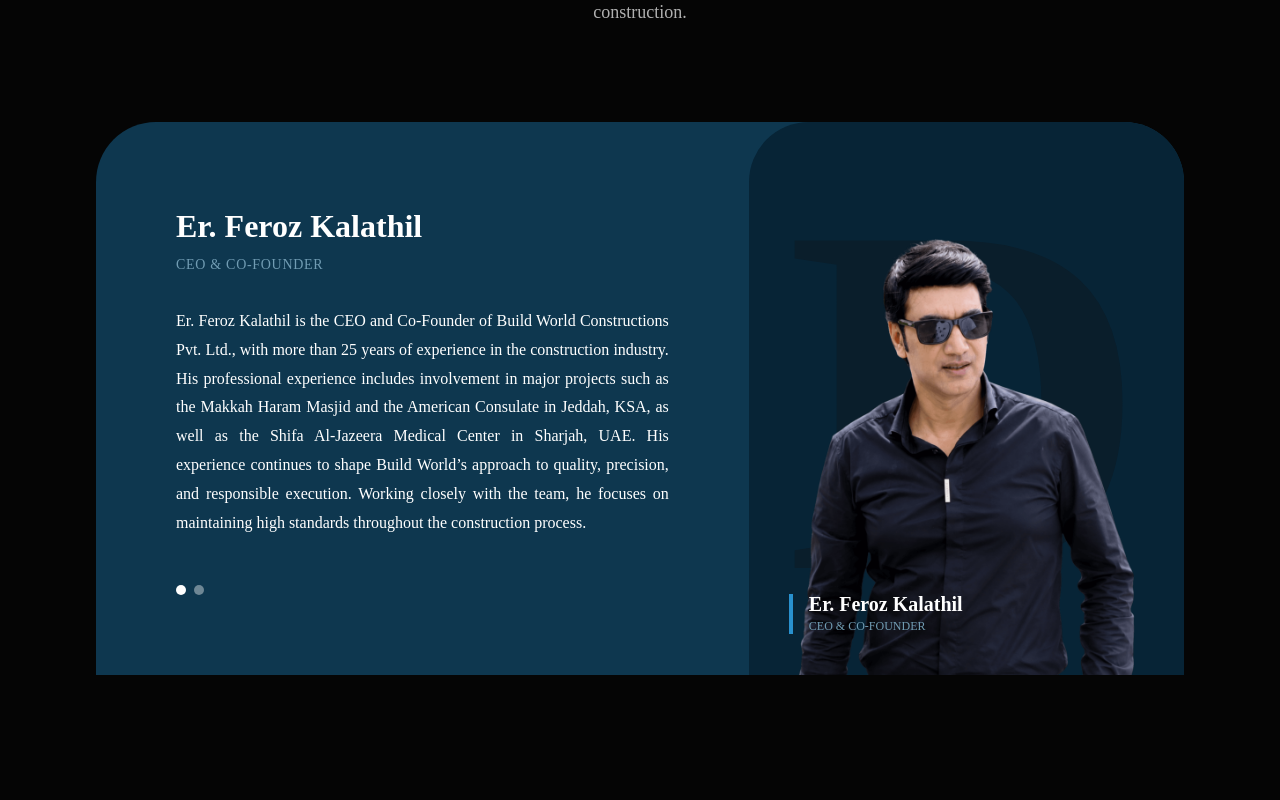
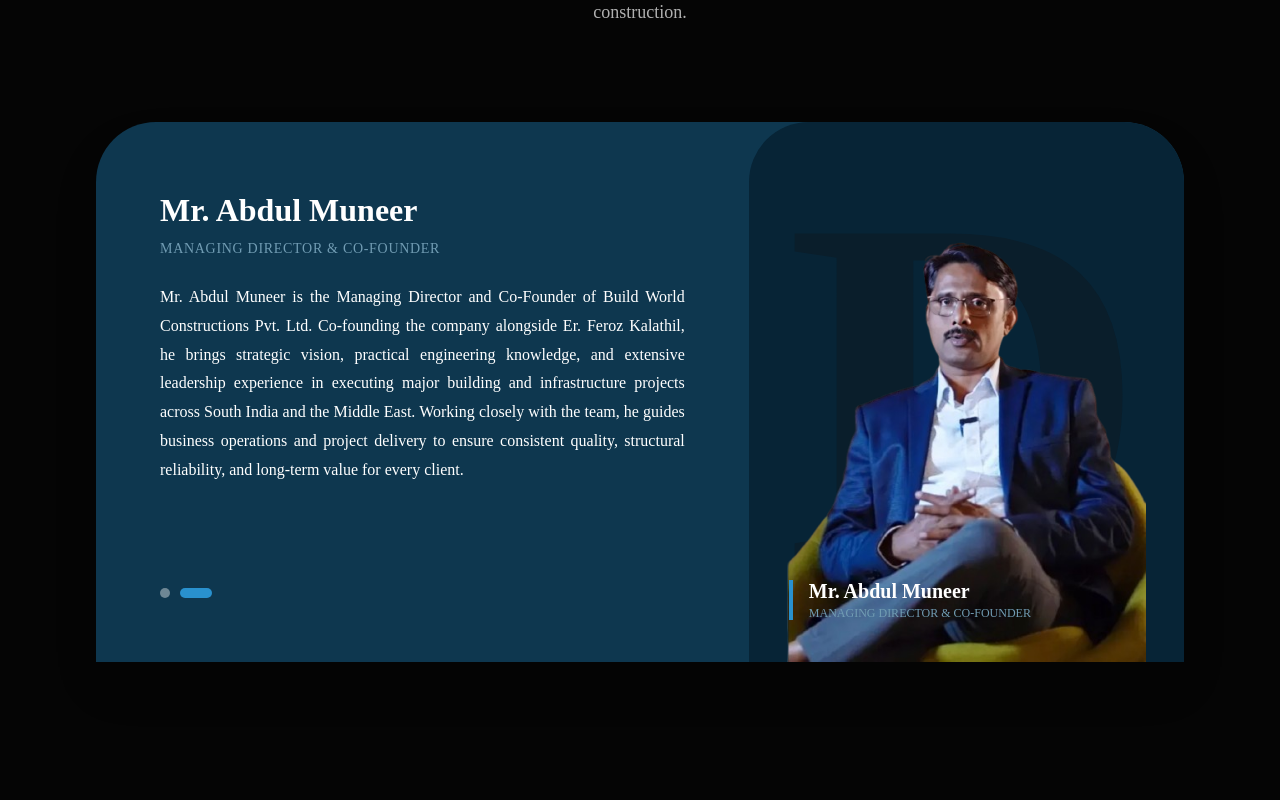
Before and after one commit to The-ASH-Corp/build-world, a Next.js app: page / in a window 1280 px wide. Shown: the part 2300-3100 px from the top of the page. Built offline with nearby package versions, Linux system fonts and the light colour scheme; no server answers; a web font is replaced by a local one.

Commit message:
feat: implement auto-playing team member carousel with added leadership data and styling refinements

```diff
--- a/components/Footer.tsx
+++ b/components/Footer.tsx
@@ -13,7 +13,7 @@
         <div className="md:w-1/3 flex flex-col items-start">
 
           <Image src="/images/GZGE9BLDIEh0JDNrm7SHDbdU8y4.png" alt="Build World Logo" width={200} height={60} className="h-12 md:h-16 w-auto object-contain" />
-          <p className="text-gray-400 text-xs leading-loose pr-8">
+          <p className="text-gray-400 text-sm leading-loose pr-8 font-bold">
             At Build World, we are dedicated to achieving excellence and ensuring customer happiness. With our uncompromising willpower and years of experience, we have built a strong reputation in the construction business.
           </p>
         </div>
--- a/components/ImagePreloader.tsx
+++ b/components/ImagePreloader.tsx
@@ -32,8 +32,10 @@
       if (aboutData.aboutPage.legacy?.image) {
         urlsToPreload.push(aboutData.aboutPage.legacy.image);
       }
-      if (aboutData.aboutPage.leadership?.image) {
-        urlsToPreload.push(aboutData.aboutPage.leadership.image);
+      if (aboutData.aboutPage.leadership?.members) {
+        aboutData.aboutPage.leadership.members.forEach((m) => {
+          if (m.image) urlsToPreload.push(m.image);
+        });
       }
 
       // Deduplicate URLs
--- a/components/TeamSection.tsx
+++ b/components/TeamSection.tsx
@@ -1,15 +1,28 @@
 "use client";
 
-import { motion } from "framer-motion";
+import { useState, useEffect } from "react";
+import { motion, AnimatePresence } from "framer-motion";
 import { homeData } from "@/data/homeData";
 
 export default function TeamSection() {
   const { team } = homeData;
+  const [currentIndex, setCurrentIndex] = useState(0);
+  const [isPaused, setIsPaused] = useState(false);
+
+  useEffect(() => {
+    if (isPaused || team.members.length <= 1) return;
+    const interval = setInterval(() => {
+      setCurrentIndex((prev) => (prev + 1) % team.members.length);
+    }, 5000);
+
+    return () => clearInterval(interval);
+  }, [isPaused, team.members.length]);
+
+  const member = team.members[currentIndex];
 
   return (
     <section className="relative w-full bg-[#050505] py-24 xl:py-32 overflow-hidden">
       <div className="max-w-[1533px] mx-auto px-0 md:px-6 xl:px-24">
-
         {/* Header */}
         <div className="flex flex-col items-start md:items-center mb-10 md:mb-16 xl:mb-24 text-left md:text-center px-6 md:px-0">
           <h2 className="font-['Menbere'] text-[36px] md:text-[85px] font-bold text-white capitalize leading-none mb-4 md:mb-6">
@@ -20,18 +33,27 @@
           </p>
         </div>
 
-        {/* Team Members */}
-        <div className="flex flex-col gap-16">
-          {team.members.map((member, index) => (
+        {/* Team Member Card (Fixed Container Shell) */}
         <div
-              key={index}
-              className="relative w-full flex flex-col-reverse xl:flex-row items-center xl:items-stretch bg-[#0e374f] rounded-none md:rounded-t-[60px] md:rounded-b-[30px] xl:rounded-b-none min-h-[500px]"
+          className="relative w-full flex flex-col-reverse xl:flex-row items-center xl:items-stretch bg-[#0e374f] rounded-none md:rounded-t-[60px] md:rounded-b-[30px] xl:rounded-b-none h-auto xl:h-[540px] shadow-2xl overflow-hidden"
+          onMouseEnter={() => setIsPaused(true)}
+          onMouseLeave={() => setIsPaused(false)}
         >
+          {/* Content Container (Left Side) */}
+          <div className="relative z-10 w-full xl:w-[60%] p-6 md:p-12 xl:p-16 flex flex-col justify-between h-full min-h-[380px] md:min-h-[340px] xl:min-h-full">
 
-              {/* Content Container (Left Side) */}
-              <div className="relative z-10 w-full xl:w-[60%] p-6 md:p-16 xl:p-20 flex flex-col justify-center">
-
-                <div className="hidden xl:flex flex-col gap-1 mb-8">
+            {/* Animating Text Content - Locked Grid Cell */}
+            <div className="grid grid-cols-1 grid-rows-1 min-h-[240px] md:min-h-[220px] xl:min-h-[240px]">
+              <AnimatePresence mode="wait">
+                <motion.div
+                  key={currentIndex}
+                  initial={{ opacity: 0, y: 10 }}
+                  animate={{ opacity: 1, y: 0 }}
+                  exit={{ opacity: 0, y: -10 }}
+                  transition={{ duration: 0.35, ease: "easeInOut" }}
+                  className="col-start-1 row-start-1 flex flex-col justify-start"
+                >
+                  <div className="hidden xl:flex flex-col gap-1 mb-6">
                     <h3 className="font-['Menbere'] font-bold text-[28px] md:text-[32px] text-white capitalize">
                       {member.name}
                     </h3>
@@ -40,26 +62,48 @@
                     </p>
                   </div>
 
-                <p className="font-['Menbere'] text-[14px] md:text-[16px] text-[#cfcfcf] md:text-white leading-[1.8] text-left md:text-justify mb-8 xl:mb-12 font-medium">
+                  <p className="font-['Menbere'] text-[14px] md:text-[16px] text-[#cfcfcf] md:text-white leading-[1.8] text-left md:text-justify font-medium">
                     {member.description}
                   </p>
+                </motion.div>
+              </AnimatePresence>
+            </div>
 
-                {/* Carousel Dots */}
-                <div className="flex items-center justify-center xl:justify-start gap-2 mt-auto pb-4 md:pb-0">
-                   <div className="w-2 h-2 md:w-2.5 md:h-2.5 rounded-full bg-white"></div>
-                   <div className="w-2 h-2 md:w-2.5 md:h-2.5 rounded-full bg-white/40"></div>
+            {/* Manual Switch Dots Navigation at Bottom */}
+            <div className="flex items-center justify-center xl:justify-start gap-2.5 mt-auto pt-6 pb-2 md:pb-0">
+              {team.members.map((_, index) => (
+                <button
+                  key={index}
+                  onClick={() => setCurrentIndex(index)}
+                  aria-label={`Go to slide ${index + 1}`}
+                  className={`h-2.5 rounded-full transition-all duration-300 cursor-pointer ${
+                    currentIndex === index
+                      ? "w-8 bg-[#2991ce]"
+                      : "w-2.5 bg-white/40 hover:bg-white/70"
+                  }`}
+                />
+              ))}
             </div>
           </div>
 
           {/* Image Container (Right Side) */}
-              <div className="relative z-0 w-full xl:w-[40%] h-[400px] xl:h-auto min-h-[400px] xl:min-h-[500px] flex items-end justify-center xl:justify-end overflow-hidden pt-12 xl:pt-0 bg-[#072436] rounded-tr-[120px] rounded-tl-none md:rounded-t-[60px]">
-                {/* Background "D" Letter or Graphic - Simplified to a massive D */}
+          <div className="relative z-0 w-full xl:w-[40%] h-[380px] xl:h-full flex items-end justify-center xl:justify-end overflow-hidden pt-8 xl:pt-0 bg-[#072436] rounded-tr-[120px] rounded-tl-none md:rounded-t-[60px]">
+            {/* Background "D" Graphic */}
             <div className="absolute top-1/2 left-1/2 -translate-x-1/2 -translate-y-1/2 text-[#0a1e2b] font-['Menbere'] text-[300px] xl:text-[500px] font-black leading-none select-none pointer-events-none">
               D
             </div>
 
-                {/* Actual Person Image */}
-                <div className="relative z-10 w-full h-full max-w-[500px] flex items-end justify-center">
+            {/* Animating Person Image & Overlay in Grid Cell */}
+            <div className="relative z-10 w-full h-full max-w-[500px] grid grid-cols-1 grid-rows-1 items-end justify-center">
+              <AnimatePresence mode="wait">
+                <motion.div
+                  key={currentIndex}
+                  initial={{ opacity: 0, scale: 0.96 }}
+                  animate={{ opacity: 1, scale: 1 }}
+                  exit={{ opacity: 0, scale: 0.96 }}
+                  transition={{ duration: 0.35, ease: "easeInOut" }}
+                  className="col-start-1 row-start-1 relative z-10 w-full h-full flex items-end justify-center"
+                >
                   <img
                     src={member.image}
                     alt={member.name}
@@ -67,21 +111,23 @@
                   />
 
                   {/* Name tag overlaid on image */}
-                  <div className="absolute bottom-6 left-6 md:bottom-10 md:left-10 flex items-center">
+                  <div className="absolute bottom-6 left-6 md:bottom-10 md:left-10 flex items-center bg-[#072436]/80 backdrop-blur-sm px-4 py-2 rounded-lg md:bg-transparent md:backdrop-blur-none md:p-0">
                     <div className="w-1 h-10 bg-[#2991ce] mr-4"></div>
                     <div className="flex flex-col">
-                       <span className="font-['Menbere'] font-bold text-[18px] md:text-[20px] text-white leading-tight">{member.name}</span>
-                       <span className="font-['Menbere'] text-[11px] md:text-[12px] text-[#719cb3] uppercase">{member.role}</span>
+                      <span className="font-['Menbere'] font-bold text-[18px] md:text-[20px] text-white leading-tight">
+                        {member.name}
+                      </span>
+                      <span className="font-['Menbere'] text-[11px] md:text-[12px] text-[#719cb3] uppercase">
+                        {member.role}
+                      </span>
+                    </div>
+                  </div>
+                </motion.div>
+              </AnimatePresence>
             </div>
           </div>
         </div>
       </div>
-
-            </div>
-          ))}
-        </div>
-
-      </div>
     </section>
   );
 }
--- a/components/about/ApproachSection.tsx
+++ b/components/about/ApproachSection.tsx
@@ -20,7 +20,7 @@
       <div className="w-full overflow-hidden bg-[#111318] py-10 flex">
         <motion.div
           className="flex w-max"
-          animate={{ x: ["0%", "-50%"] }}
+          animate={{ x: ["0%", "-20%"] }}
           transition={{ repeat: Infinity, duration: 25, ease: "linear" }}
         >
           {[...aboutPage.approach.images, ...aboutPage.approach.images].map((imgSrc, idx) => (
--- a/components/about/LeadershipSection.tsx
+++ b/components/about/LeadershipSection.tsx
@@ -1,5 +1,7 @@
-import React from "react";
-import { motion, Variants } from "framer-motion";
+"use client";
+
+import React, { useState, useEffect } from "react";
+import { motion, AnimatePresence, Variants } from "framer-motion";
 import { aboutData } from "@/data/aboutData";
 import { FaStar, FaRegBuilding, FaGlobe, FaAward } from "react-icons/fa";
 
@@ -22,6 +24,20 @@
 
 export default function LeadershipSection() {
   const { aboutPage } = aboutData;
+  const members = aboutPage.leadership.members;
+  const [currentIndex, setCurrentIndex] = useState(0);
+  const [isPaused, setIsPaused] = useState(false);
+
+  useEffect(() => {
+    if (isPaused || members.length <= 1) return;
+    const interval = setInterval(() => {
+      setCurrentIndex((prev) => (prev + 1) % members.length);
+    }, 5000);
+
+    return () => clearInterval(interval);
+  }, [isPaused, members.length]);
+
+  const member = members[currentIndex];
 
   const renderIcon = (iconName: string) => {
     switch (iconName) {
@@ -83,48 +99,90 @@
           </h2>
         </motion.div>
 
+        {/* Outer Card Shell with Fixed Height */}
         <motion.div
           initial={{ opacity: 0, y: 30 }}
           whileInView={{ opacity: 1, y: 0 }}
           viewport={{ once: true, margin: "-100px" }}
           transition={{ duration: 0.8, ease: "easeOut" }}
-          className="w-full max-w-[1250px] relative flex flex-col md:flex-row items-center justify-center mt-0 md:mt-6 bg-[#12587e] md:bg-transparent"
+          className="w-full max-w-[1250px] relative flex flex-col md:flex-row items-center justify-center mt-0 md:mt-6 bg-[#12587e] md:bg-transparent overflow-hidden md:overflow-visible"
+          onMouseEnter={() => setIsPaused(true)}
+          onMouseLeave={() => setIsPaused(false)}
         >
-          {/* U-Shaped Image Container Mobile */}
-          <div className="flex md:hidden w-full h-[380px] sm:h-[450px] bg-[#161c21] rounded-b-[50%] overflow-hidden items-end justify-center z-20">
-            <img
-              src={aboutPage.leadership.image}
-              alt={aboutPage.leadership.name}
+          {/* Mobile Image Container */}
+          <div className="flex md:hidden w-full h-[380px] sm:h-[450px] bg-[#161c21] rounded-b-[50%] overflow-hidden items-end justify-center z-20 relative">
+            <AnimatePresence mode="wait">
+              <motion.img
+                key={currentIndex}
+                initial={{ opacity: 0, scale: 0.96 }}
+                animate={{ opacity: 1, scale: 1 }}
+                exit={{ opacity: 0, scale: 0.96 }}
+                transition={{ duration: 0.35, ease: "easeInOut" }}
+                src={member.image}
+                alt={member.name}
                 className="w-full h-full object-cover object-top"
               />
+            </AnimatePresence>
           </div>
 
-          {/* Blue Background Container */}
-          <div className="w-full h-auto md:h-[460px] md:bg-[#12587e] flex flex-col justify-center pt-10 pb-16 px-6 sm:px-10 md:p-12 lg:pl-16 lg:pr-[450px] relative z-10 md:z-auto">
+          {/* Blue Background Content Box (Fixed Height) */}
+          <div className="w-full h-auto md:h-[480px] lg:h-[460px] md:bg-[#12587e] flex flex-col justify-between pt-10 pb-12 px-6 sm:px-10 md:p-12 lg:pl-16 lg:pr-[450px] relative z-10 md:z-auto">
+
+            {/* Animating Text Content Grid Cell */}
+            <div className="grid grid-cols-1 grid-rows-1 min-h-[240px] md:min-h-[220px]">
+              <AnimatePresence mode="wait">
+                <motion.div
+                  key={currentIndex}
+                  initial={{ opacity: 0, y: 10 }}
+                  animate={{ opacity: 1, y: 0 }}
+                  exit={{ opacity: 0, y: -10 }}
+                  transition={{ duration: 0.35, ease: "easeInOut" }}
+                  className="col-start-1 row-start-1 flex flex-col justify-start"
+                >
                   <h3 className="font-['Menbere'] text-[20px] md:text-[24px] lg:text-[28px] font-bold text-white mb-1">
-              {aboutPage.leadership.name}
+                    {member.name}
                   </h3>
                   <p className="font-['Menbere'] text-[#7bb0ce] text-[10px] md:text-[12px] lg:text-[14px] font-bold tracking-widest uppercase mb-6 md:mb-8">
-              {aboutPage.leadership.role}
+                    {member.role}
                   </p>
                   <p className="font-['Menbere'] text-white/90 text-[12px] md:text-[13px] leading-[1.8] text-left max-w-[650px]">
-              {aboutPage.leadership.description}
+                    {member.description}
                   </p>
+                </motion.div>
+              </AnimatePresence>
+            </div>
 
-            {/* Paginator Dots */}
-            <div className="absolute bottom-6 md:bottom-8 left-6 sm:left-10 md:left-12 lg:left-16 flex gap-2">
-              <div className="w-2 md:w-2.5 h-2 md:h-2.5 bg-white rounded-full"></div>
-              <div className="w-2 md:w-2.5 h-2 md:h-2.5 bg-white/30 rounded-full"></div>
+            {/* Manual Paginator Dots */}
+            <div className="flex items-center gap-2.5 pt-6 md:pt-0">
+              {members.map((_, idx) => (
+                <button
+                  key={idx}
+                  onClick={() => setCurrentIndex(idx)}
+                  aria-label={`Go to slide ${idx + 1}`}
+                  className={`h-2.5 rounded-full transition-all duration-300 cursor-pointer ${
+                    currentIndex === idx
+                      ? "w-8 bg-white"
+                      : "w-2.5 bg-white/30 hover:bg-white/60"
+                  }`}
+                />
+              ))}
             </div>
           </div>
 
-          {/* U-Shaped Image Container Desktop */}
-          <div className="hidden md:flex absolute right-10 lg:right-24 top-[-60px] w-[350px] h-[500px] bg-[#161c21] rounded-b-[175px] overflow-hidden shadow-2xl items-end justify-center">
-            <img
-              src={aboutPage.leadership.image}
-              alt={aboutPage.leadership.name}
+          {/* Desktop U-Shaped Image Container */}
+          <div className="hidden md:flex absolute right-10 lg:right-24 top-[-60px] w-[350px] h-[500px] bg-[#161c21] rounded-b-[175px] overflow-hidden shadow-2xl items-end justify-center z-20">
+            <AnimatePresence mode="wait">
+              <motion.img
+                key={currentIndex}
+                initial={{ opacity: 0, scale: 0.96 }}
+                animate={{ opacity: 1, scale: 1 }}
+                exit={{ opacity: 0, scale: 0.96 }}
+                transition={{ duration: 0.35, ease: "easeInOut" }}
+                src={member.image}
+                alt={member.name}
                 className="w-full h-full object-cover object-top"
               />
+            </AnimatePresence>
           </div>
         </motion.div>
       </div>
--- a/data/aboutData.ts
+++ b/data/aboutData.ts
@@ -35,10 +35,20 @@
     ],
     leadership: {
       title: "Our Leadership",
-      name: "Er. Feroz Kalathil",
-      role: "CEO & CO-FOUNDER",
-      description: "Er. Feroz Kalathil is the CEO and Co-Founder of Build World Constructions Pvt. Ltd., with more than 25 years of experience in the construction industry. His professional experience includes involvement in major projects such as the Makkah Haram Masjid and the American Consulate in Jeddah, KSA, as well as the Shifa Al-Jazeera Medical Center in Sharjah, UAE. His experience continues to shape Build World’s approach to quality, precision, and responsible execution. His leadership and technical background continue to guide the team in maintaining high standards throughout the construction process.",
-      image: "/images/laShQCkW1gKUyFZ61FN0jwJXQ.png"
+      members: [
+        {
+          name: "Er. Feroz Kalathil",
+          role: "CEO & CO-FOUNDER",
+          description: "Er. Feroz Kalathil is the CEO and Co-Founder of Build World Constructions Pvt. Ltd., with more than 25 years of experience in the construction industry. His professional experience includes involvement in major projects such as the Makkah Haram Masjid and the American Consulate in Jeddah, KSA, as well as the Shifa Al-Jazeera Medical Center in Sharjah, UAE. His experience continues to shape Build World’s approach to quality, precision, and responsible execution. His leadership and technical background continue to guide the team in maintaining high standards throughout the construction process.",
+          image: "/images/laShQCkW1gKUyFZ61FN0jwJXQ.png"
+        },
+        {
+          name: "Mr. Abdul Muneer",
+          role: "MANAGING DIRECTOR & CO-FOUNDER",
+          description: "Mr. Abdul Muneer is the Managing Director and Co-Founder of Build World Constructions Pvt. Ltd. Co-founding the company alongside Er. Feroz Kalathil, he brings strategic vision, practical engineering knowledge, and extensive leadership experience in executing major building and infrastructure projects across South India and the Middle East. Working closely with the team, he guides business operations and project delivery to ensure consistent quality, structural reliability, and long-term value for every client.",
+          image: "/images/871b0ae1a34942218aa43d6253c2422e-removebg-preview.png"
+        }
+      ]
     }
   }
 };
--- a/data/homeData.ts
+++ b/data/homeData.ts
@@ -32,6 +32,12 @@
         role: "CEO & CO-FOUNDER",
         description: "Er. Feroz Kalathil is the CEO and Co-Founder of Build World Constructions Pvt. Ltd., with more than 25 years of experience in the construction industry. His professional experience includes involvement in major projects such as the Makkah Haram Masjid and the American Consulate in Jeddah, KSA, as well as the Shifa Al-Jazeera Medical Center in Sharjah, UAE. His experience continues to shape Build World’s approach to quality, precision, and responsible execution. Working closely with the team, he focuses on maintaining high standards throughout the construction process.",
         image: "/images/laShQCkW1gKUyFZ61FN0jwJXQ.png" // Real CEO photo
+      },
+      {
+        name: "Mr. Abdul Muneer",
+        role: "MANAGING DIRECTOR & CO-FOUNDER",
+        description: "Mr. Abdul Muneer is the Managing Director and Co-Founder of Build World Constructions Pvt. Ltd. Co-founding the company alongside Er. Feroz Kalathil, he brings strategic vision, practical engineering knowledge, and extensive leadership experience in executing major building and infrastructure projects across South India and the Middle East. Working closely with the team, he guides business operations and project delivery to ensure consistent quality, structural reliability, and long-term value for every client.",
+        image: "/images/871b0ae1a34942218aa43d6253c2422e-removebg-preview.png"
       }
     ]
   },
```
Also changed, not shown: public/images/871b0ae1a34942218aa43d6253c2422e-removebg-preview.png (added). Lines whose indentation alone changed are shown as unchanged.
